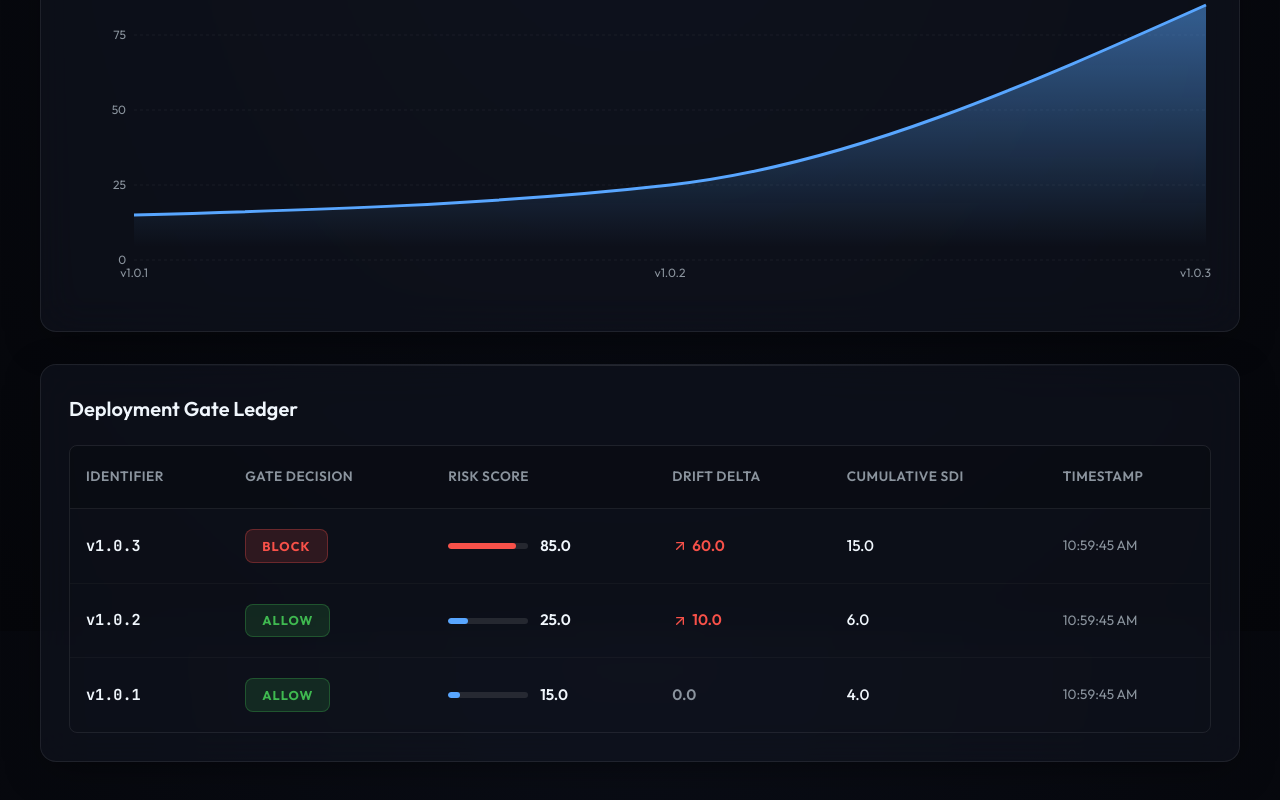
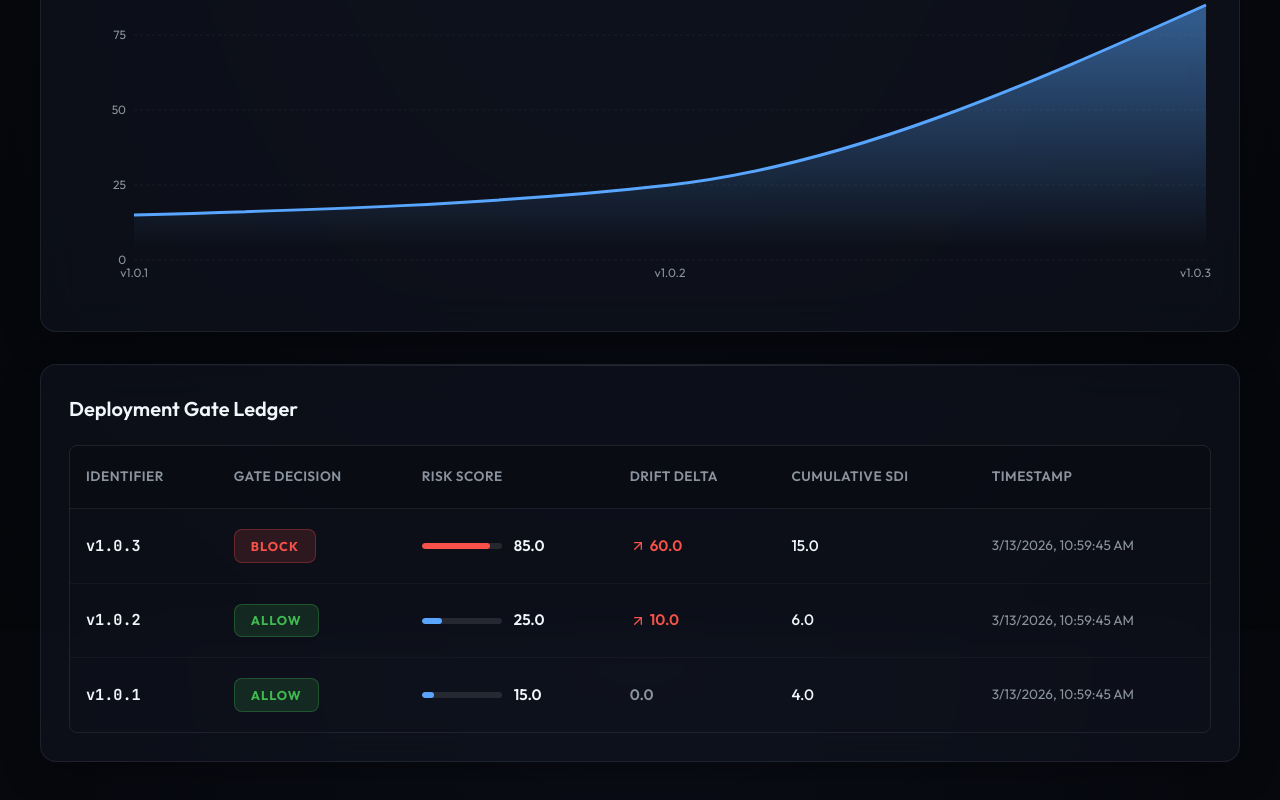
Before and after one commit to Ayush88940/Adaptive-Risk-Intelligence-Framework, a React (Vite) app in the folder dashboard/: page / in a window 1280 px wide. Shown: the part 969-1769 px from the top of the page. Built offline with nearby package versions, Linux system fonts and the light colour scheme; no server answers.

Commit message:
dashboard: update timestamp formatting

```diff
--- a/dashboard/src/App.jsx
+++ b/dashboard/src/App.jsx
@@ -333,7 +333,7 @@ const App = () => {
                     </span>
                   </td>
                   <td style={{ fontWeight: 500 }}>{build.sdi.toFixed(1)}</td>
-                  <td className="text-muted" style={{ fontSize: '0.85rem' }}>{new Date(build.timestamp).toLocaleTimeString()}</td>
+                  <td className="text-muted" style={{ fontSize: '0.85rem' }}>{new Date(build.timestamp).toLocaleString()}</td>
                 </tr>
               ))}
               {builds.length === 0 && (
```
